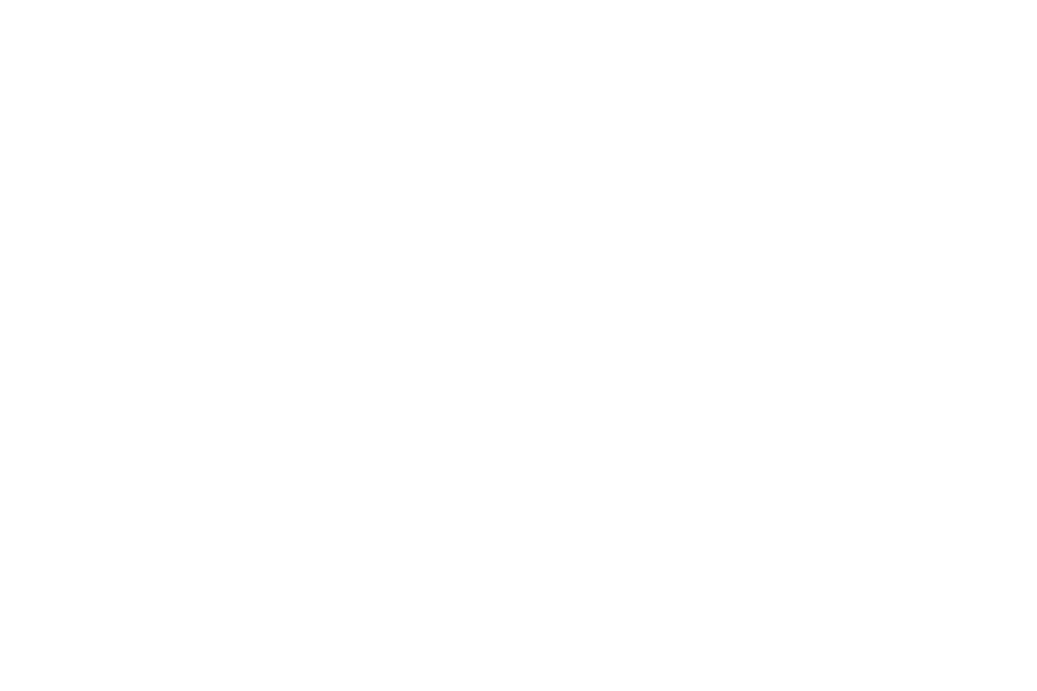
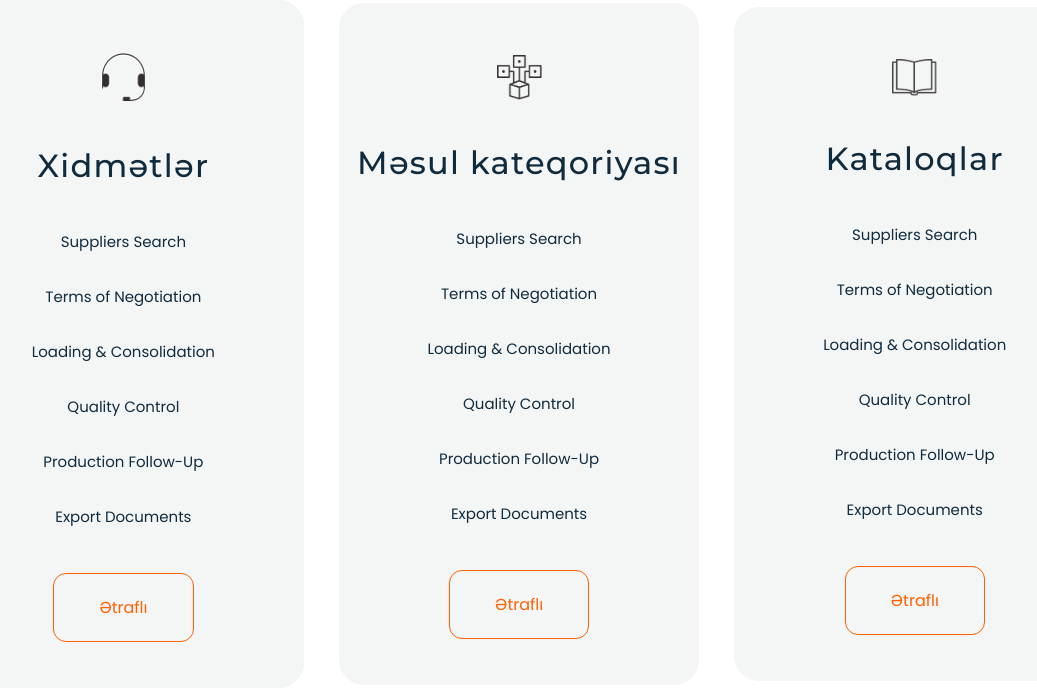
Before and after one commit to kamal-aliyev99/Teminat, a plain HTML site: page index.html in a window 1280 px wide. Shown: the whole page, without its empty margins (121-1158 px from the left). Drawn offline with nearby package versions, Linux system fonts and the light colour scheme.

Commit message:
adding section services, but still need changes

```diff
--- a/assets/style/general.css
+++ b/assets/style/general.css
@@ -1,4 +1,11 @@
 /* general properties */
+
+:root {
+  --color-lightgrey: #f4f6f6;
+  --color-darkblue: #0f2b3d;
+  --color-orange: #ff6000;
+  --color-white: #fff;
+}
 
 .container {
   width: 90%;
--- a/assets/style/home.css
+++ b/assets/style/home.css
@@ -0,0 +1,69 @@
+/* services section */
+
+.services_block {
+  display: flex;
+  align-items: center;
+  justify-content: center;
+  flex-wrap: wrap;
+  gap: 3.5rem;
+}
+
+.services_item {
+  background-color: var(--color-lightgrey);
+  border-radius: 2.5rem;
+  flex: 1;
+  display: flex;
+  flex-direction: column;
+  align-items: center;
+  justify-content: center;
+  gap: 4.3rem;
+  padding-top: 5.2rem;
+  padding-bottom: 4.6rem;
+  color: var(--color-darkblue);
+  transition: all 0.3s linear;
+}
+
+.services_item:hover {
+  box-shadow: 0px 64px 18px 0px rgba(0, 0, 0, 0),
+    0px 41px 16px 0px rgba(0, 0, 0, 0.01), 0px 23px 14px 0px rgba(0, 0, 0, 0.05),
+    0px 10px 10px 0px rgba(0, 0, 0, 0.09), 0px 3px 6px 0px rgba(0, 0, 0, 0.1);
+}
+
+.services_img {
+  max-width: 4.5rem;
+}
+
+.services_item h2 {
+  font-family: "Montserrat", sans-serif;
+  font-size: 3.2rem;
+  font-weight: 500;
+  letter-spacing: 1.25px;
+}
+
+.services_item ul {
+  display: flex;
+  flex-direction: column;
+  gap: 2.8rem;
+  align-items: center;
+  justify-content: flex-start;
+  font-family: "Poppins", sans-serif;
+  font-size: 1.5rem;
+  line-height: 2.7rem;
+}
+
+.services_btn a {
+  display: inline-block;
+  padding: 2rem 4.5rem;
+  color: var(--color-orange);
+  font-family: "Poppins", sans-serif;
+  font-size: 1.6rem;
+  line-height: 2.7rem;
+  border-radius: 1.3rem;
+  border: 1px solid var(--color-orange);
+  transition: all 0.3s linear;
+}
+
+.services_btn a:hover {
+  background-color: var(--color-orange);
+  color: var(--color-white);
+}
--- a/index.html
+++ b/index.html
@@ -22,7 +22,67 @@
   <body>
     <header></header>
 
-    <main></main>
+    <main>
+      <section class="services">
+        <div class="container">
+          <div class="services_block">
+            <div class="services_item">
+              <div class="services_img">
+                <img src="./assets/images/services.png" alt="services_img" />
+              </div>
+              <h2>Xidmətlər</h2>
+              <ul>
+                <li>Suppliers Search</li>
+                <li>Terms of Negotiation</li>
+                <li>Loading & Consolidation</li>
+                <li>Quality Control</li>
+                <li>Production Follow-Up</li>
+                <li>Export Documents</li>
+              </ul>
+              <div class="services_btn">
+                <a href="#">Ətraflı</a>
+              </div>
+            </div>
+
+            <div class="services_item">
+              <div class="services_img">
+                <img src="./assets/images/services_2.png" alt="services_img" />
+              </div>
+              <h2>Məsul kateqoriyası</h2>
+              <ul>
+                <li>Suppliers Search</li>
+                <li>Terms of Negotiation</li>
+                <li>Loading & Consolidation</li>
+                <li>Quality Control</li>
+                <li>Production Follow-Up</li>
+                <li>Export Documents</li>
+              </ul>
+              <div class="services_btn">
+                <a href="#">Ətraflı</a>
+              </div>
+            </div>
+
+            <div class="services_item">
+              <div class="services_img">
+                <img src="./assets/images/services_3.png" alt="services_img" />
+              </div>
+              <h2>Kataloqlar</h2>
+              <ul>
+                <li>Suppliers Search</li>
+                <li>Terms of Negotiation</li>
+                <li>Loading & Consolidation</li>
+                <li>Quality Control</li>
+                <li>Production Follow-Up</li>
+                <li>Export Documents</li>
+              </ul>
+              <div class="services_btn">
+                <a href="#">Ətraflı</a>
+              </div>
+            </div>
+          </div>
+        </div>
+      </section>
+    </main>
 
     <footer></footer>
 
```
Also changed, not shown: assets/images/services.png (added), assets/images/services_2.png (added), assets/images/services_3.png (added).
